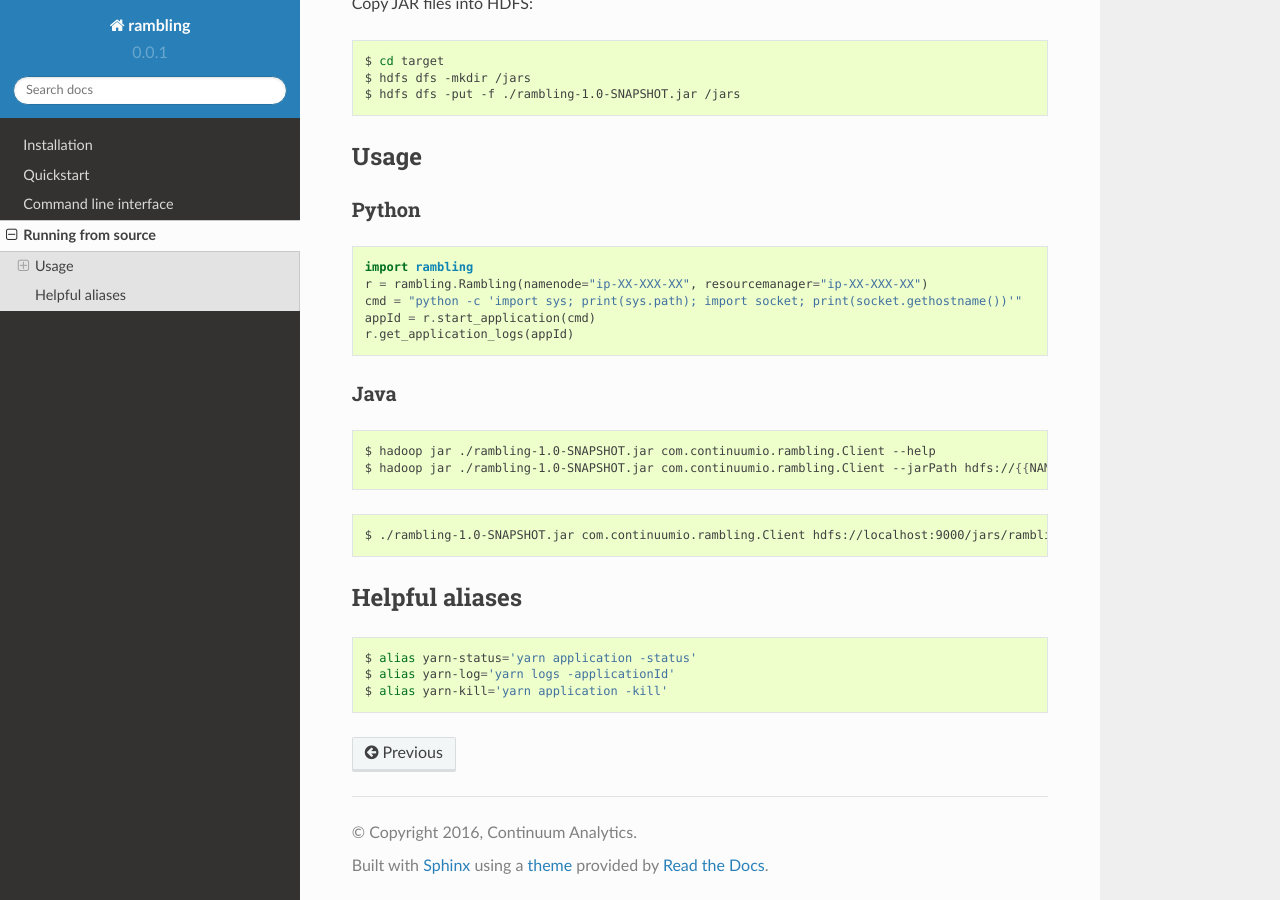
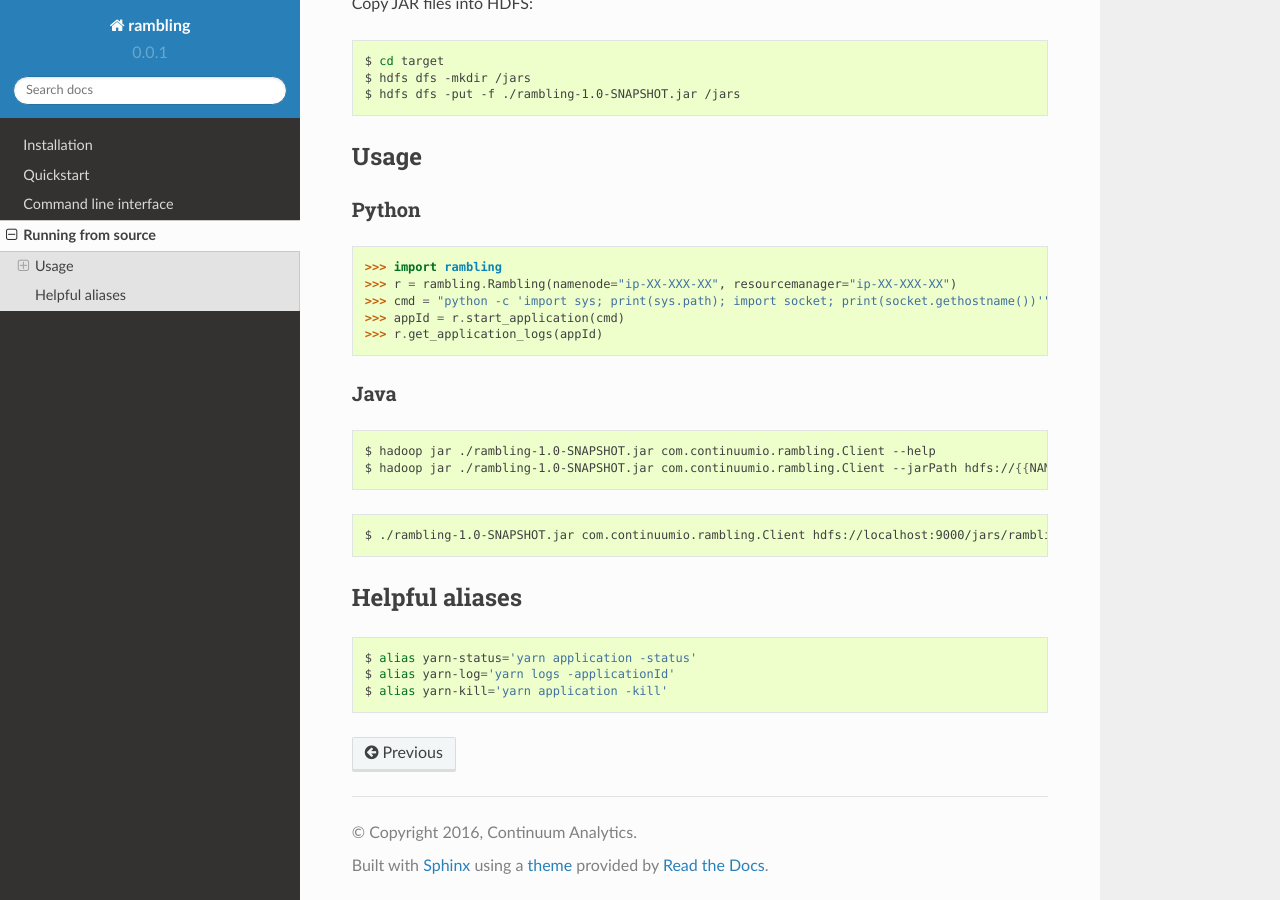
Before and after one commit to dask/knit, a Sphinx documentation site: the page built from docs/source/source.rst, in a window 1280 px wide and 900 px high, scrolled down 521 px. Built offline with Sphinx 7.4.7 and the Read the Docs theme 2.0.0, drawn with Linux system fonts in a browser that asks for light colours.

Commit message:
Minor formatting to docs

```diff
--- a/docs/source/source.rst
+++ b/docs/source/source.rst
@@ -36,11 +36,11 @@ Python
 
 .. code-block:: python
 
-   import rambling
-   r = rambling.Rambling(namenode="ip-XX-XXX-XX", resourcemanager="ip-XX-XXX-XX")
-   cmd = "python -c 'import sys; print(sys.path); import socket; print(socket.gethostname())'"
-   appId = r.start_application(cmd)
-   r.get_application_logs(appId)
+   >>> import rambling
+   >>> r = rambling.Rambling(namenode="ip-XX-XXX-XX", resourcemanager="ip-XX-XXX-XX")
+   >>> cmd = "python -c 'import sys; print(sys.path); import socket; print(socket.gethostname())'"
+   >>> appId = r.start_application(cmd)
+   >>> r.get_application_logs(appId)
 
 Java
 ~~~~
```
